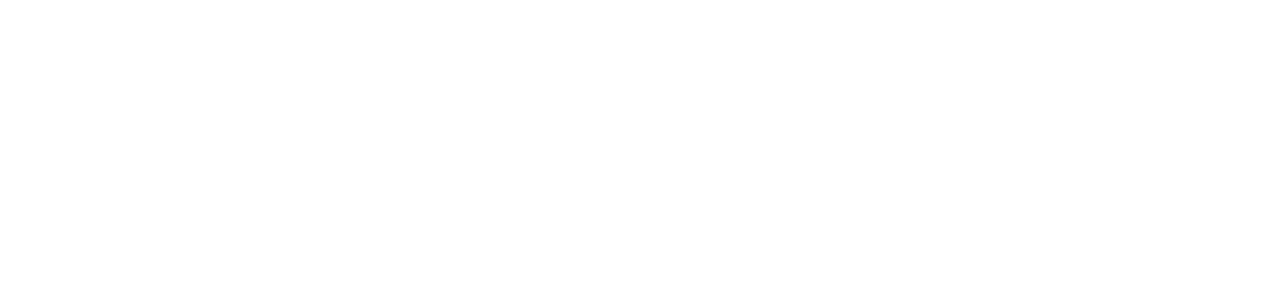
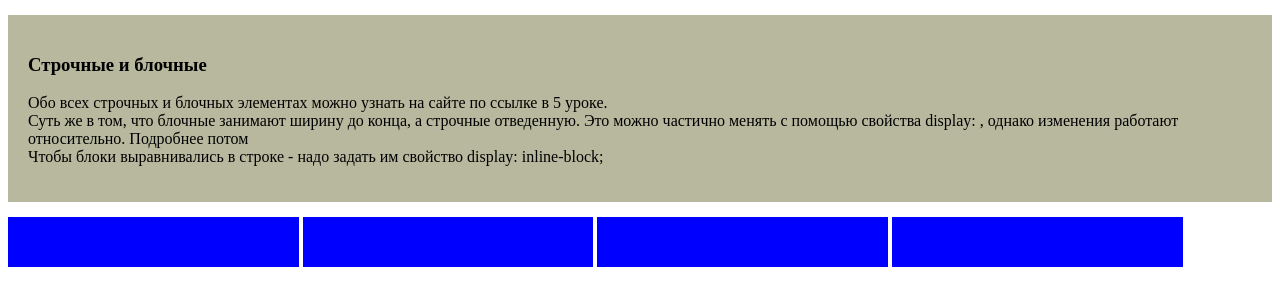
Before and after one commit to NickDevt/gloActest, a plain HTML site: page lesson6Positioning.html in a window 1280 px wide. Drawn offline with Linux system fonts and the light colour scheme.

Commit message:
Немного по 5 и 6 уроку

```diff
--- a/css/style.css
+++ b/css/style.css
@@ -0,0 +1,13 @@
+.inlineDivs{
+  display: inline-block;
+  width: 23%;
+  min-height: 50px;
+  background: blue;
+}
+
+.divic{
+  margin-top:  15px;
+  margin-bottom: 15px;
+  padding: 20px;
+  background:  #b7b89e;
+}
--- a/lesson6Positioning.html
+++ b/lesson6Positioning.html
@@ -4,10 +4,22 @@
   <meta charset="UTF-8">
   <meta name="viewport" content="width=device-width, initial-scale=1.0">
   <meta http-equiv="X-UA-Compatible" content="ie=edge">
-  <link rel="stylesheet" href="/css/style.css">
+  <link rel="stylesheet" href="css/style.css">
   <title>Позиционирование Урок 6</title>
 </head>
 <body>
-
+<div class="divic">
+  <h3>Строчные и блочные</h3>
+  <p>Обо всех строчных и блочных элементах можно узнать на сайте по ссылке
+  в 5 уроке.<br> Суть же в том, что блочные занимают ширину до
+конца, а строчные отведенную. Это можно частично менять с помощью
+свойства display: , однако изменения работают относительно.
+Подробнее потом <br>
+Чтобы блоки выравнивались в строке - надо задать им свойство display: inline-block;  </p>
+</div>
+<div class="inlineDivs"></div>
+<div class="inlineDivs"></div>
+<div class="inlineDivs"></div>
+<div class="inlineDivs"></div>
 </body>
 </html>
```
